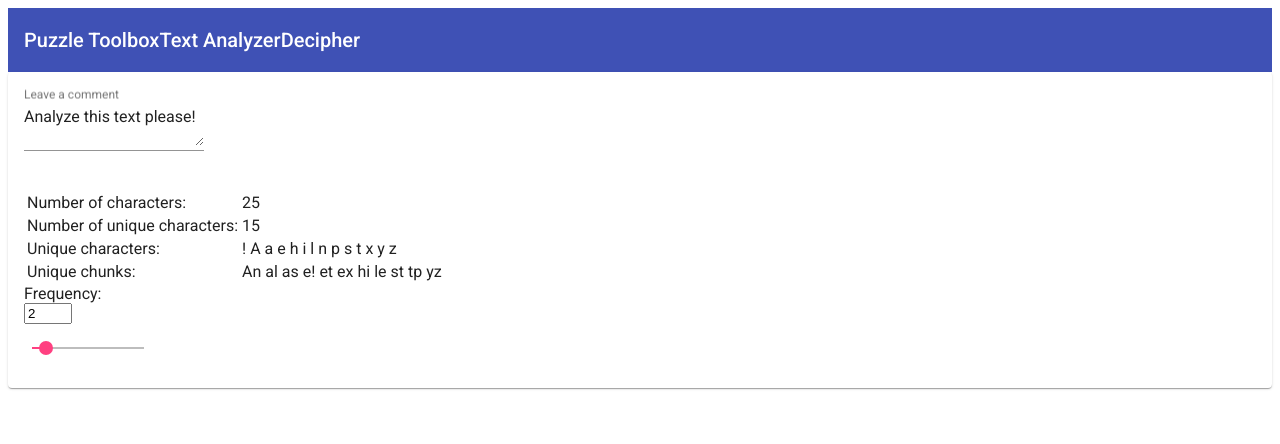
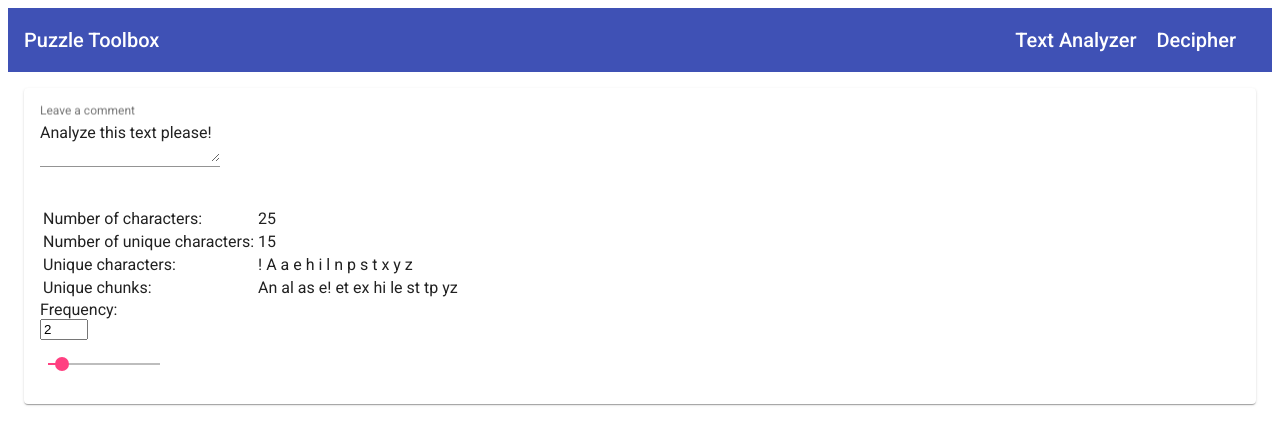
Before and after one commit to ruudverheijden/puzzle-toolbox, an Angular app: page / in a window 1280 px wide. Shown: the top 444 px of the page. Built offline with nearby package versions, Linux system fonts and the light colour scheme.

Commit message:
Adding styling

```diff
--- a/src/app/app.component.sass
+++ b/src/app/app.component.sass
@@ -0,0 +1,8 @@
+.navbar
+    justify-content: space-between
+
+    span
+        padding-right: 1em
+
+.container
+    margin: 1em
```
